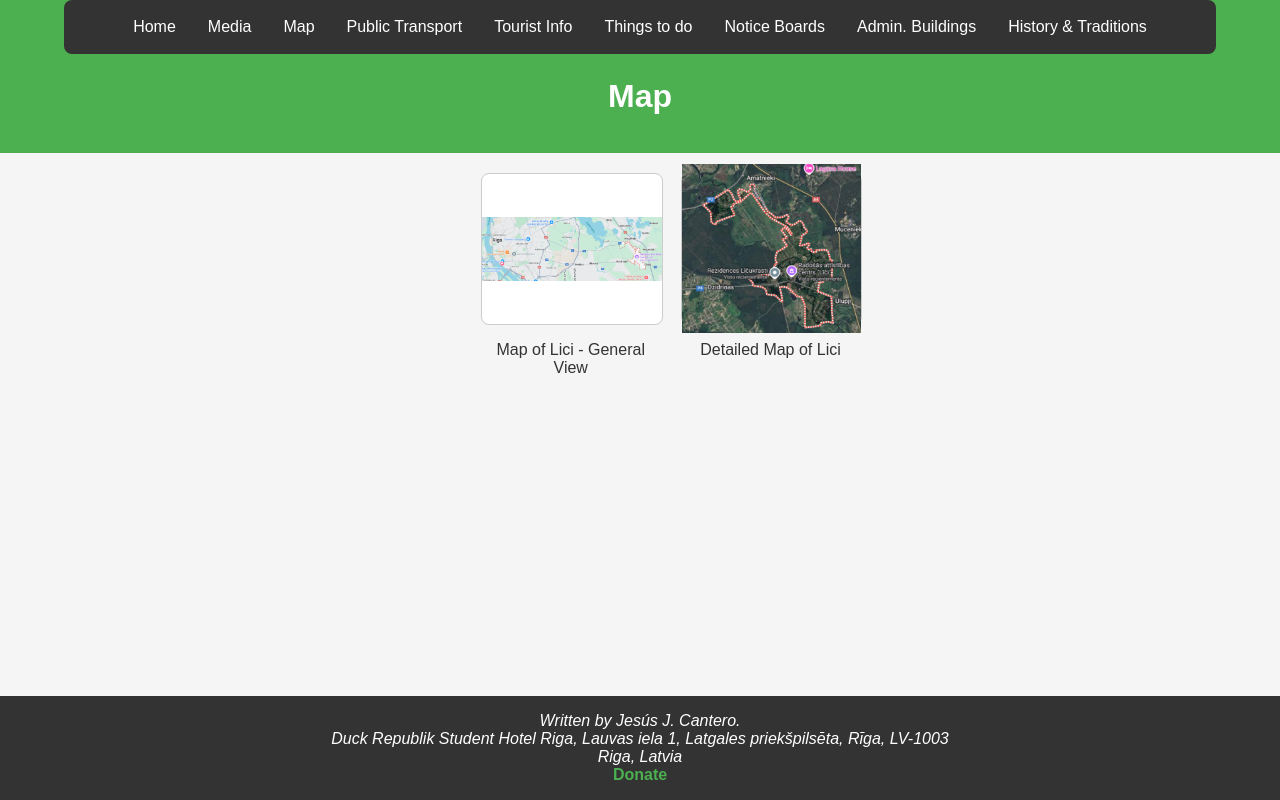
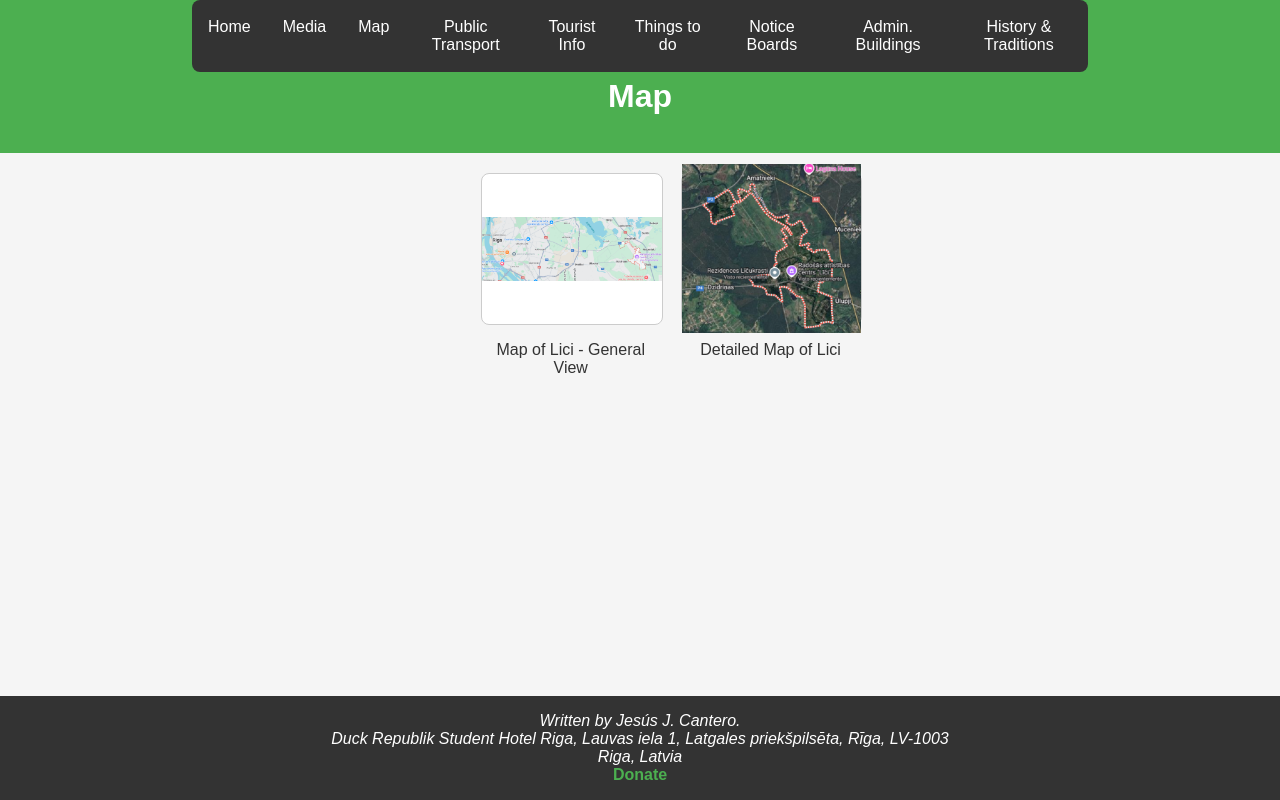
Before and after one commit to TheYesua/miniProject, a plain HTML site: page pages/map.html in a window 1280 px wide. Drawn offline with Linux system fonts and the light colour scheme.

Commit message:
Update main.css

```diff
--- a/styles/main.css
+++ b/styles/main.css
@@ -4,7 +4,7 @@
     left: 50%;
     transform: translateX(-50%);
     width: 90%;
-    max-width: 1200px;
+    max-width: 70%;
     background-color: #333;
     overflow: hidden;
     display: flex;
```
